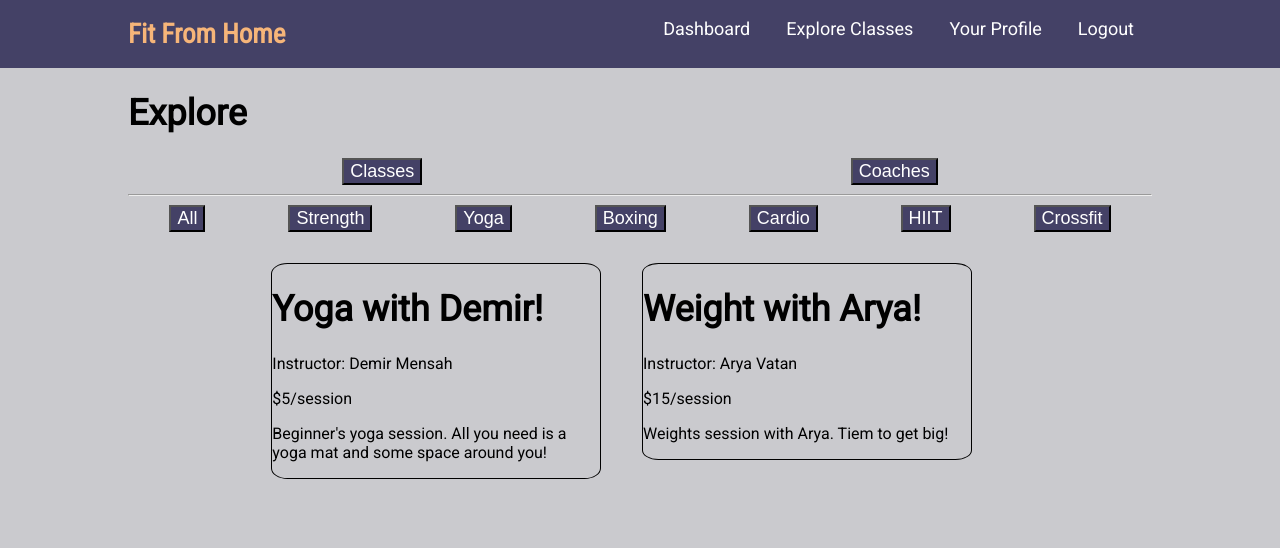
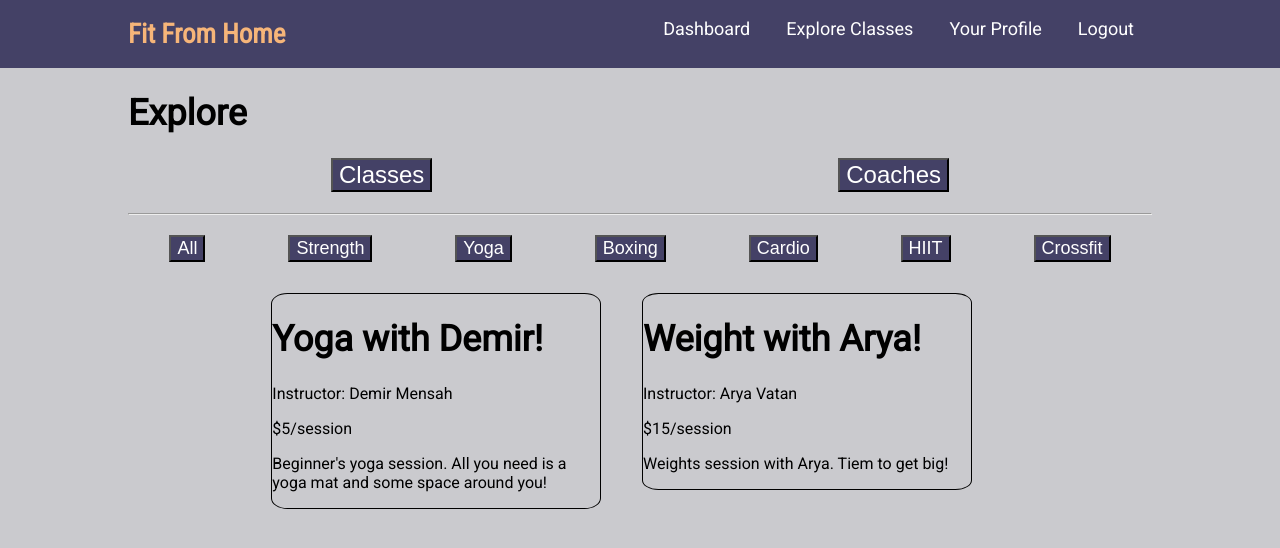
Before and after one commit to aryavatan/FitFromHome, an Angular app in the folder Front-End/FitFromHome/: page /explore in a window 1280 px wide. Shown: the top 548 px of the page. Built offline with nearby package versions, Linux system fonts and the light colour scheme.

Commit message:
Css additions

```diff
--- a/Front-End/FitFromHome/src/app/explore/explore.component.scss
+++ b/Front-End/FitFromHome/src/app/explore/explore.component.scss
@@ -8,9 +8,17 @@ ul {
   }
 
   button {
-    font-size: 18px;
+    font-size: 24px;
     color: white;
     background-color: #444166;
+  }
+
+  button:hover {
+    box-shadow: 0 12px 16px 0 rgba(0,0,0,0.24), 0 17px 50px 0 rgba(0,0,0,0.19);
+  }
+
+  hr {
+    margin: 2% auto;
   }
 
   .category-list {
```
